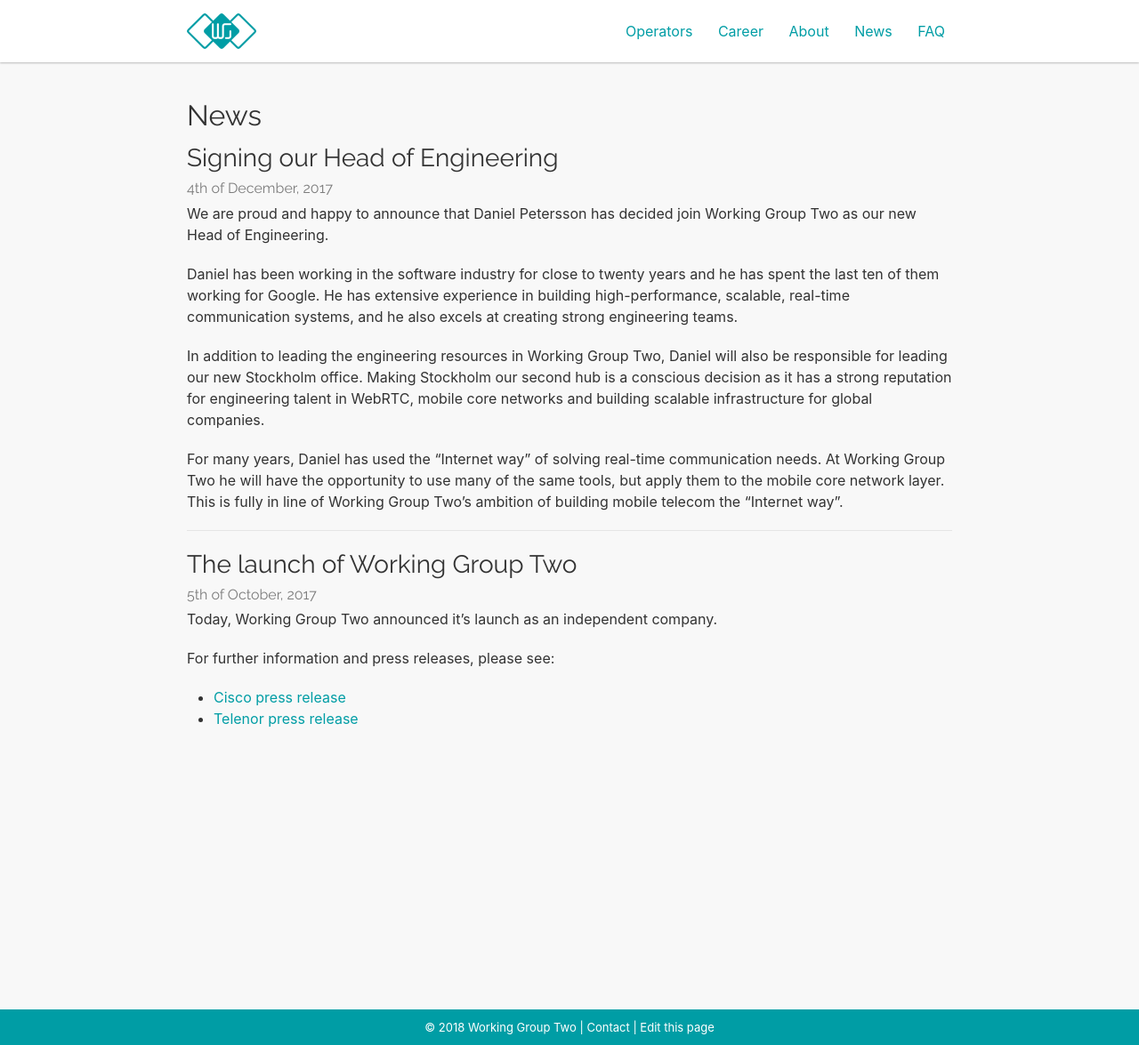
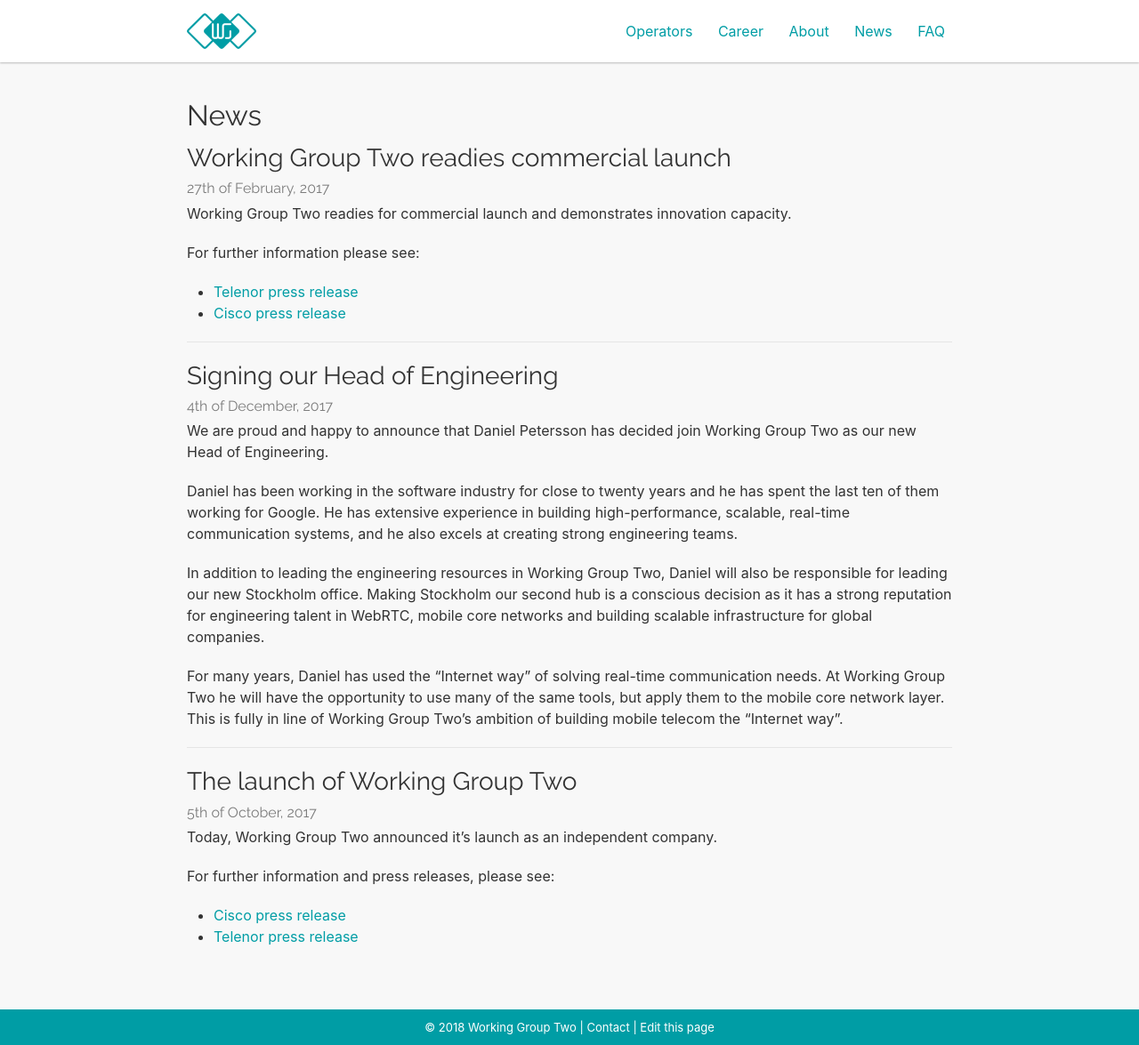
Before and after one commit to working-group-two/engineering-blog, a Jekyll site: the page built from pages/news.md, in a window 1280 px wide and 1175 px high. Shown: the whole window at 89% size. Built offline with Jekyll 4.4.1, drawn with Linux system fonts in a browser that asks for light colours; nearby versions of some CDN libraries.

Commit message:
Update news.md
added news item

```diff
--- a/pages/news.md
+++ b/pages/news.md
@@ -5,6 +5,17 @@
 ---
 
 # News
+
+## Working Group Two readies commercial launch
+### 27th of February, 2017
+
+Working Group Two readies for commercial launch and demonstrates innovation capacity.
+
+For further information please see:
+* [Telenor press release](https://www.telenor.com/media/press-release/working-group-two-readies-commercial-launch/)
+* [Cisco press release](https://newsroom.cisco.com/press-release-content?type=webcontent&articleId=1913518)
+
+---
 
 ## Signing our Head of Engineering
 ### 4th of December, 2017
```
